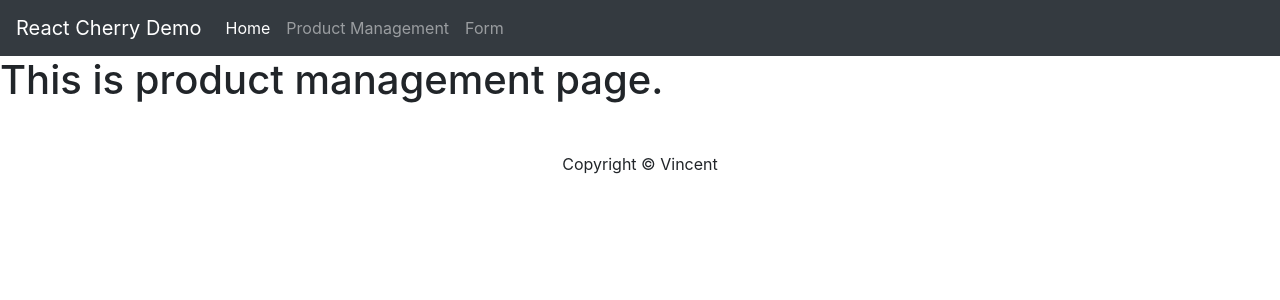
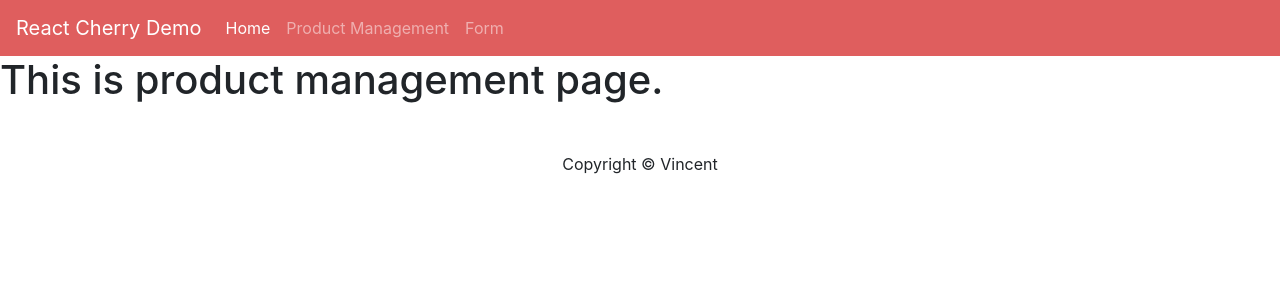
Before and after one commit to Hamsiny/React_Cherry_Demo, a React (Create React App) app: page /products in a window 1280 px wide. Shown: the top 300 px of the page. Built offline with nearby package versions, Linux system fonts and the light colour scheme.

Commit message:
add material ui icon denpendency

```diff
--- a/package.json
+++ b/package.json
@@ -5,6 +5,7 @@
   "dependencies": {
     "@fortawesome/fontawesome-free": "^5.15.3",
     "@material-ui/core": "^4.12.2",
+    "@material-ui/icons": "^4.11.2",
     "@testing-library/jest-dom": "^5.14.1",
     "@testing-library/react": "^11.2.7",
     "@testing-library/user-event": "^12.8.3",
--- a/src/components/navbar/NavBar.css
+++ b/src/components/navbar/NavBar.css
@@ -1,3 +1,3 @@
-.bg-dark {
-    background-color: red;
+.bgred {
+    background-color: #DF5E5E;
 }
--- a/src/components/navbar/navbar.tsx
+++ b/src/components/navbar/navbar.tsx
@@ -6,7 +6,7 @@ export class NavBar extends Component {
   render() {
     return (
       <div>
-        <nav className="navbar navbar-expand-sm navbar-dark bg-dark">
+        <nav className="navbar navbar-expand-sm navbar-dark bgred">
           <Link className="navbar-brand" to="/">
             React Cherry Demo
           </Link>
```
Also changed, not shown: 1 other file (tests, documents, lock files or other folders).
